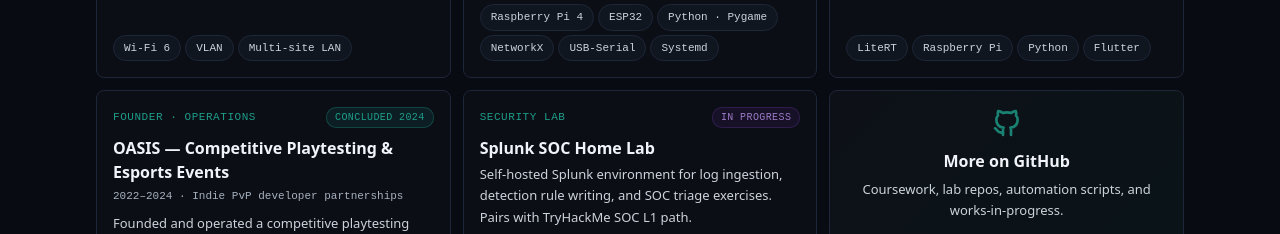
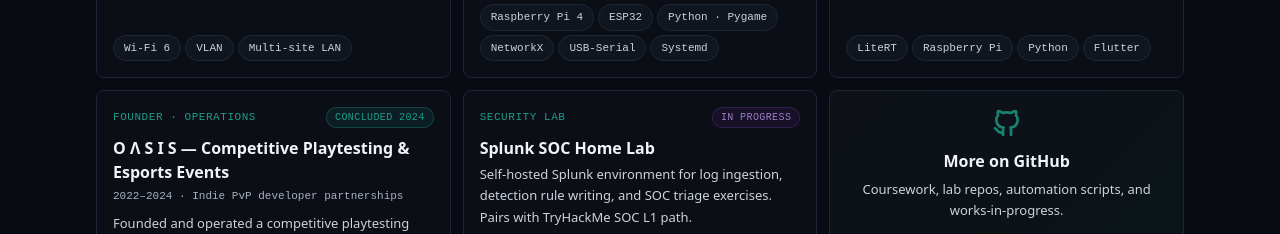
Before and after one commit to osakhra/andrewcastor-portfolio, a Next.js app: page / in a window 1280 px wide. Shown: the part 2540-2774 px from the top of the page. Built offline with nearby package versions, Linux system fonts and the light colour scheme.

Commit message:
quiet update

```diff
--- a/data/content.ts
+++ b/data/content.ts
@@ -171,7 +171,7 @@ export const experience: ExperienceEntry[] = [
   },
   {
     role: 'Founder & Operations Lead',
-    company: 'OASIS',
+    company: 'O Λ S I S',
     location: 'Remote · US / Ukraine / EU',
     dates: '2022 – 2024',
     bullets: [
@@ -275,7 +275,7 @@ export const projects: Project[] = [
   },
   {
     slug: 'oasis',
-    title: 'OASIS — Competitive Playtesting & Esports Events',
+    title: 'O Λ S I S — Competitive Playtesting & Esports Events',
     category: 'Founder · Operations',
     status: 'shipped',
     statusLabel: 'Concluded 2024',
```
